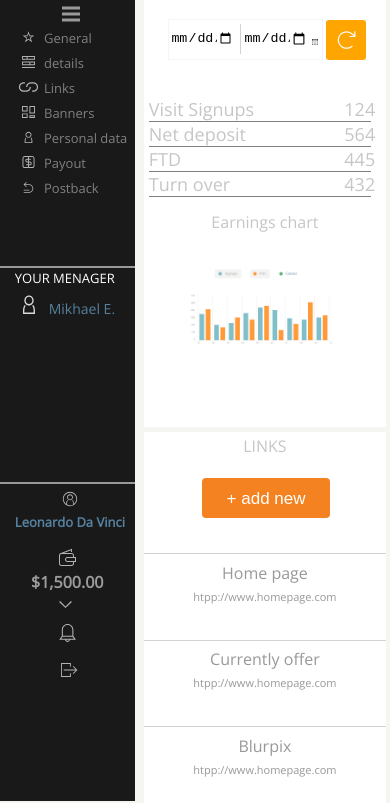
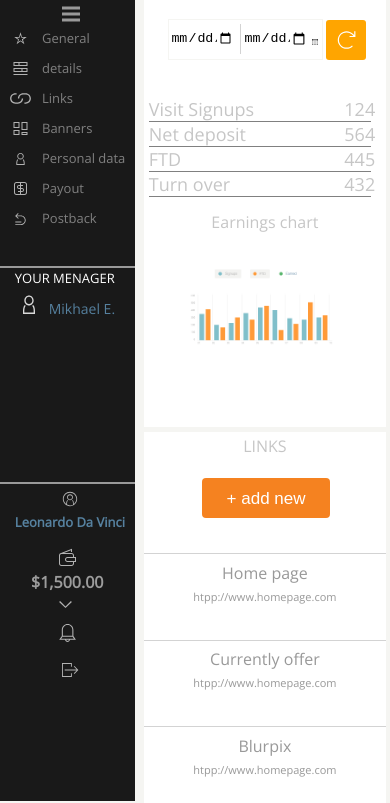
Before and after one commit to radex171/first-project, a website: page index.html in a window 390 px wide. Shown: the part 58-861 px from the top of the page. Drawn offline with nearby package versions, Linux system fonts and the light colour scheme.

Commit message:
complete project for code review - centering link in list menu [v 1.3]

```diff
--- a/index.html
+++ b/index.html
@@ -28,13 +28,13 @@
 
                     <div class="list-menu">
                         <ul>
-                        <li><a href="general.html"><img src="images/icons/general.svg"><span>General</span></a></li>
-                        <li><a href="details.html"><img src="images/icons/details.svg"><span>details</span></a></li>
-                        <li><a href="Links.html"><img src="images/icons/links.svg"><span>Links</span></a></li>
-                        <li><a href="Banners.html"><img src="images/icons/banners.svg"><span>Banners</span></a></li>
-                        <li><a href="Personal_data.html"><img src="images/icons/personaldata.svg"><span>Personal data</span></a></li>
-                        <li><a href="Payout.html"><img src="images/icons/payout.svg"><span>Payout</span></a></li>
-                        <li><a href="Postback.html"><img src="images/icons/postback.svg"><span>Postback</span></a></li>
+                        <li><a href="general.html"><img src="images/icons/general.svg"><div class="link-title-sidemenu"><span>General</span></div></a></li>
+                        <li><a href="details.html"><img src="images/icons/details.svg"><div class="link-title-sidemenu"><span>details</span></div></a></li>
+                        <li><a href="Links.html"><img src="images/icons/links.svg"><div class="link-title-sidemenu"><span>Links</span></div></a></li>
+                        <li><a href="Banners.html"><img src="images/icons/banners.svg"><div class="link-title-sidemenu"><span>Banners</span></div></a></li>
+                        <li><a href="Personal_data.html"><img src="images/icons/personaldata.svg"><div class="link-title-sidemenu"><span>Personal data</span></div></a></li>
+                        <li><a href="Payout.html"><img src="images/icons/payout.svg"><div class="link-title-sidemenu"><span>Payout</span></div></a></li>
+                        <li><a href="Postback.html"><img src="images/icons/postback.svg"><div class="link-title-sidemenu"><span>Postback</span></div></a></li>
 
                         </ul>
 
--- a/sass/_media.scss
+++ b/sass/_media.scss
@@ -103,6 +103,17 @@
     .sidebar {
         padding: 0;
         position: fixed;
+
+       .container-sidebar .list-menu ul li {
+
+            img {
+                margin: 5px 0 0 10px;
+            }
+
+            .link-title-sidemenu {
+                padding-top: 3px;
+            }
+        }
    }
 
    .top-bar {
@@ -251,11 +262,11 @@
 
                     li {
                         height: 25px;
-                        margin: 0;
+                        margin: 5px 0;
 
                         a img {
                         padding-left: 2px;
-                        margin-right: 0;
+                        margin: 6px 0 0 2px;
                         float: left;
                         }
                         span {
@@ -406,7 +417,14 @@
     .content-max-width {
         grid-template-columns: 0fr 9fr;
     }
+    .logout {
+        padding: 0;
 
+        img{
+            padding: 0;
+            padding-left: 21px;
+        }
+    }
 
 }
 
@@ -424,7 +442,7 @@
                     height:200px;
 
                     ul li {
-                        height: 16px;
+                        height: 22px;
                         margin: 6px 0;
                     }
                 }
@@ -454,5 +472,15 @@
         width: 85% !important;
         margin: 10% 15% !important;
     }
+    .profile, .cash, .notification, .logout {
+        width: 135px;
+    }
+    .logout {
+        padding: 0 !important;
 
+        img{
+            padding: 0;
+            padding-left: 61px;
+        }
+    }
 }
--- a/sass/sections/_sidebar.scss
+++ b/sass/sections/_sidebar.scss
@@ -51,17 +51,20 @@
                     }
 
                         img {
-                            margin: 5px 0 0 10px;
-                            height: 12px;
+                            margin: 11px 0 0 10px;
+                            height: 13px;
                             width: 27px;
                             filter: invert(70%);
                             float: left;
                         }
 
-                        span {
-                            padding: 0 0 0 8px;
-                            height: 30px;
+                        .link-title-sidemenu {
+                            padding-top: 9px;
 
+                            span {
+                                padding: 0 0 0 8px;
+                                height: 30px;
+                            }
                         }
                     }
 
```
Also changed, not shown: css/style.css, 1 other file.
